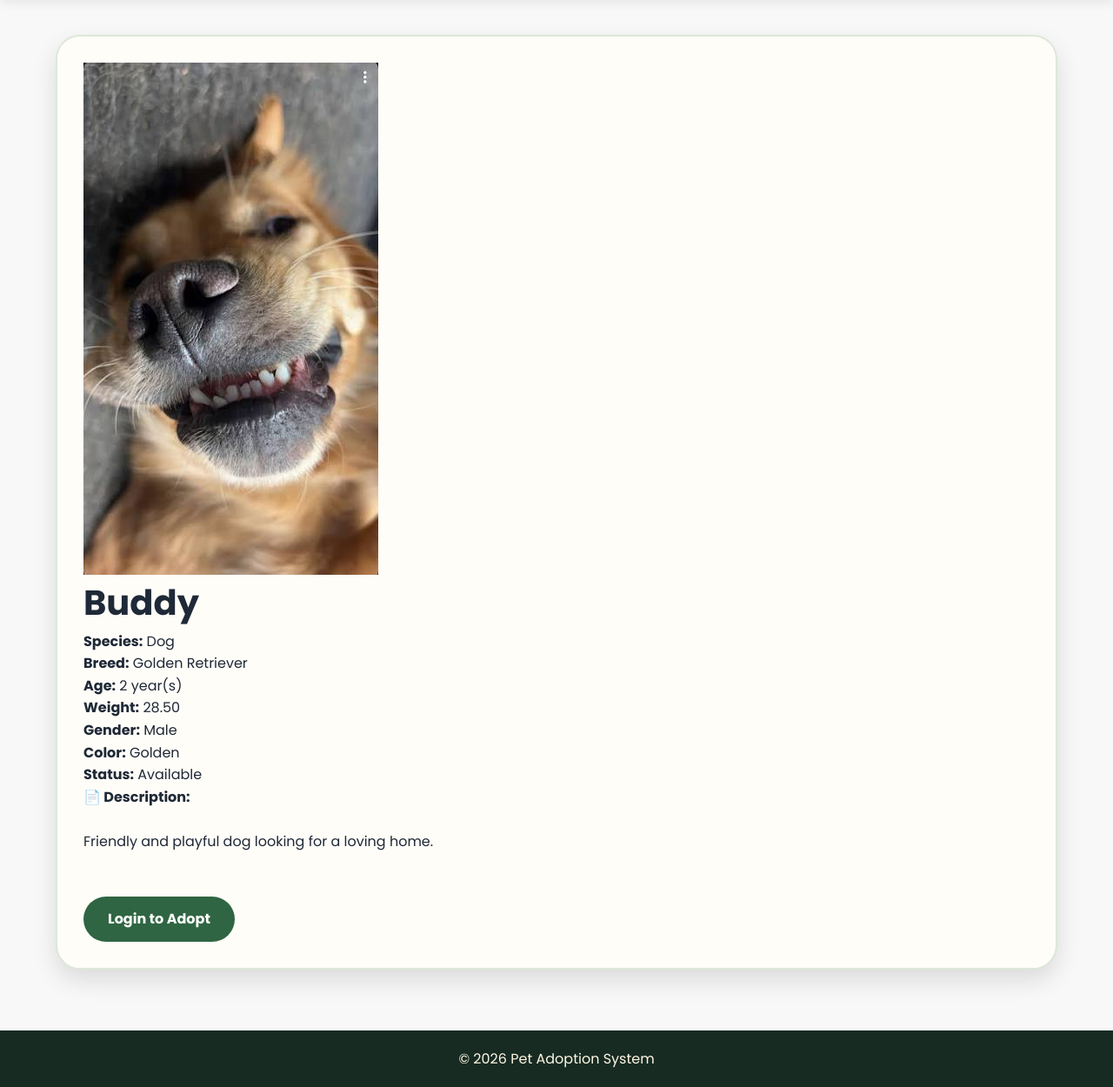
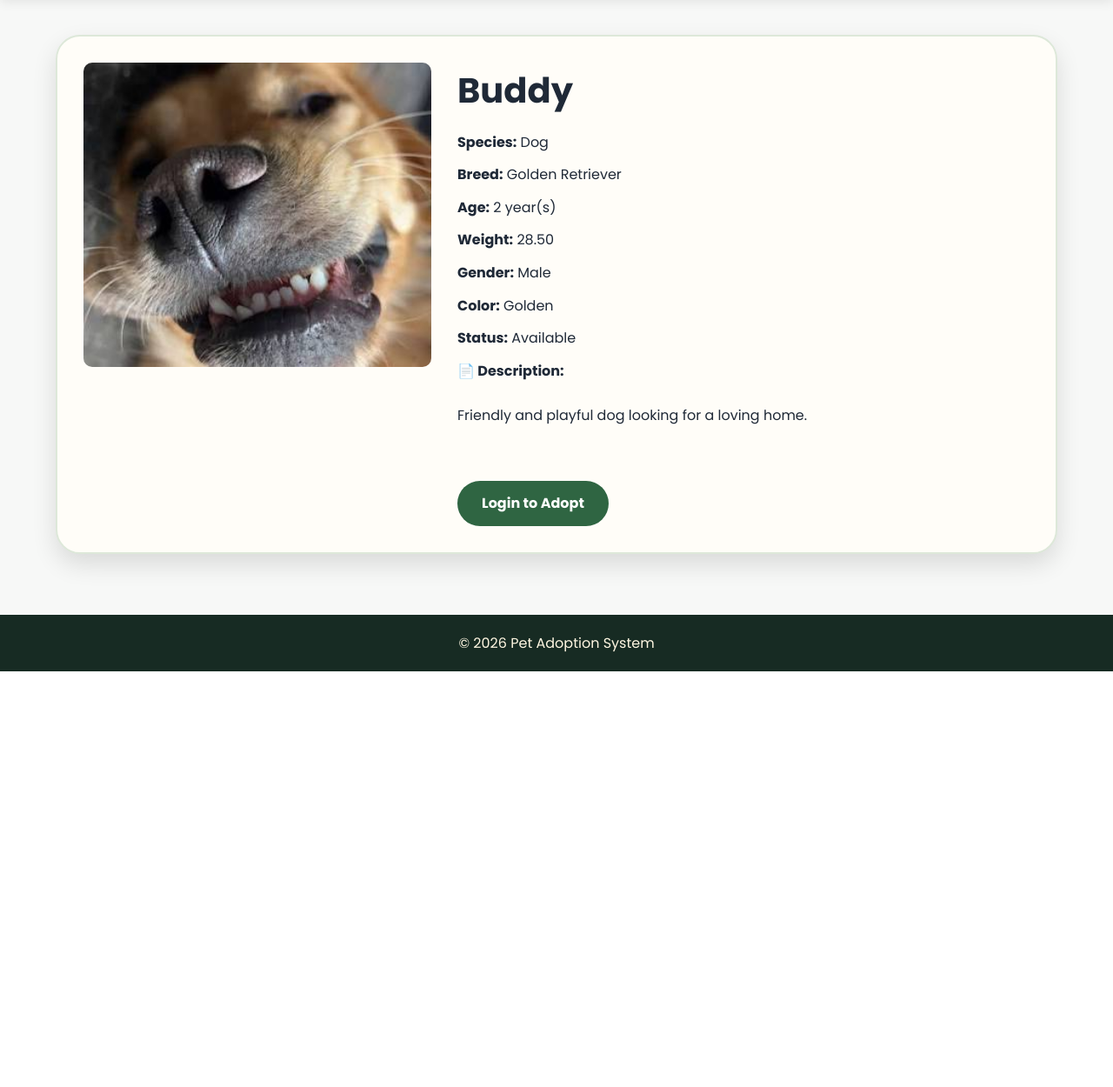
Before and after one commit to cece-e/PawConnect, a PHP site: page /pet_details.php?id=1 in a window 1280 px wide. Shown: the part 86-1336 px from the top of the page at 87% size. After the commit the page ends 858 px from the top, so only its background shows below. Run offline with PHP 8.4, Linux system fonts and the light colour scheme; data comes from the database, SQL or seed files in the repository.

Commit message:
pet image

```diff
--- a/style.css
+++ b/style.css
@@ -505,6 +505,27 @@ input,select,textarea{
 .pet-info i{
     width:20px;
     color:#2F6542;
+}
+
+.pet-details{
+    display:flex;
+    gap:30px;
+    align-items:flex-start;
+    flex-wrap:wrap;
+}
+.pet-details img{width:400px;
+    height:350px;
+    object-fit:cover;
+    border-radius:10px;
+}
+.info{
+    flex:1;
+}
+.info h2{
+    margin-bottom:15px;
+}
+.info p{
+    margin-bottom:12px;
 }
 
 /* View Button */
```
